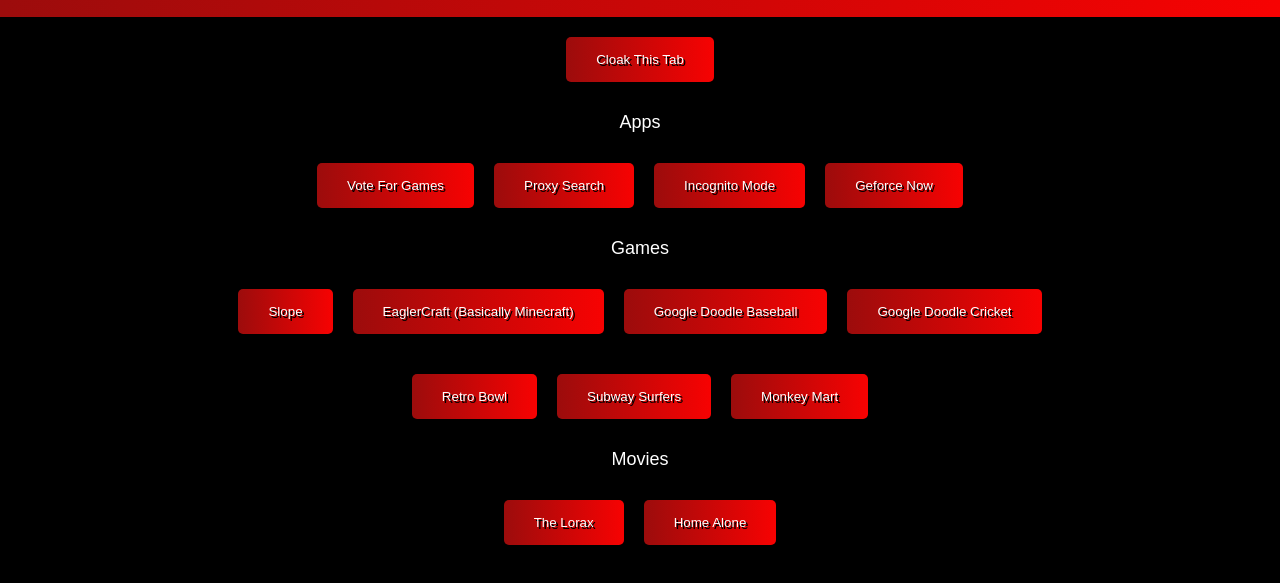
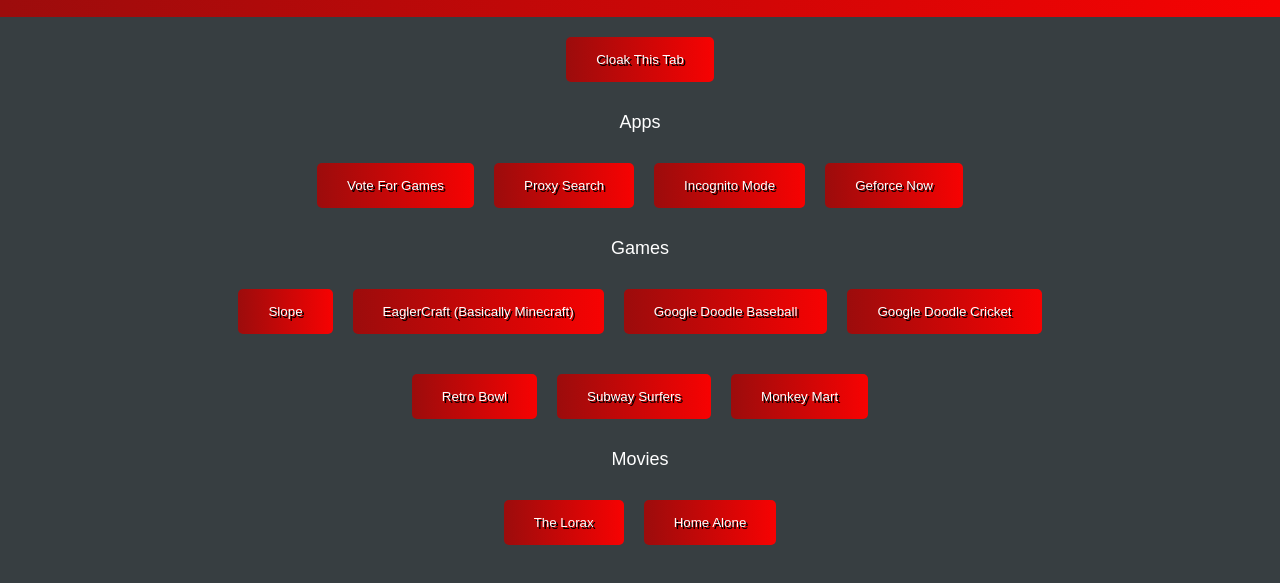
Before and after one commit to DreadzHubYT/Schoology, a plain HTML site: page Main.html in a window 1280 px wide. Shown: the part 65-648 px from the top of the page. Drawn offline with Linux system fonts and the light colour scheme.

Commit message:
Update Main.html

```diff
--- a/Main.html
+++ b/Main.html
@@ -8,7 +8,7 @@
     <style>
         body {
             font-family: Arial, sans-serif;
-            background-color: #000;
+            background-color: #373E41;
             text-align: center;
             margin: 0;
             padding: 0;
```
